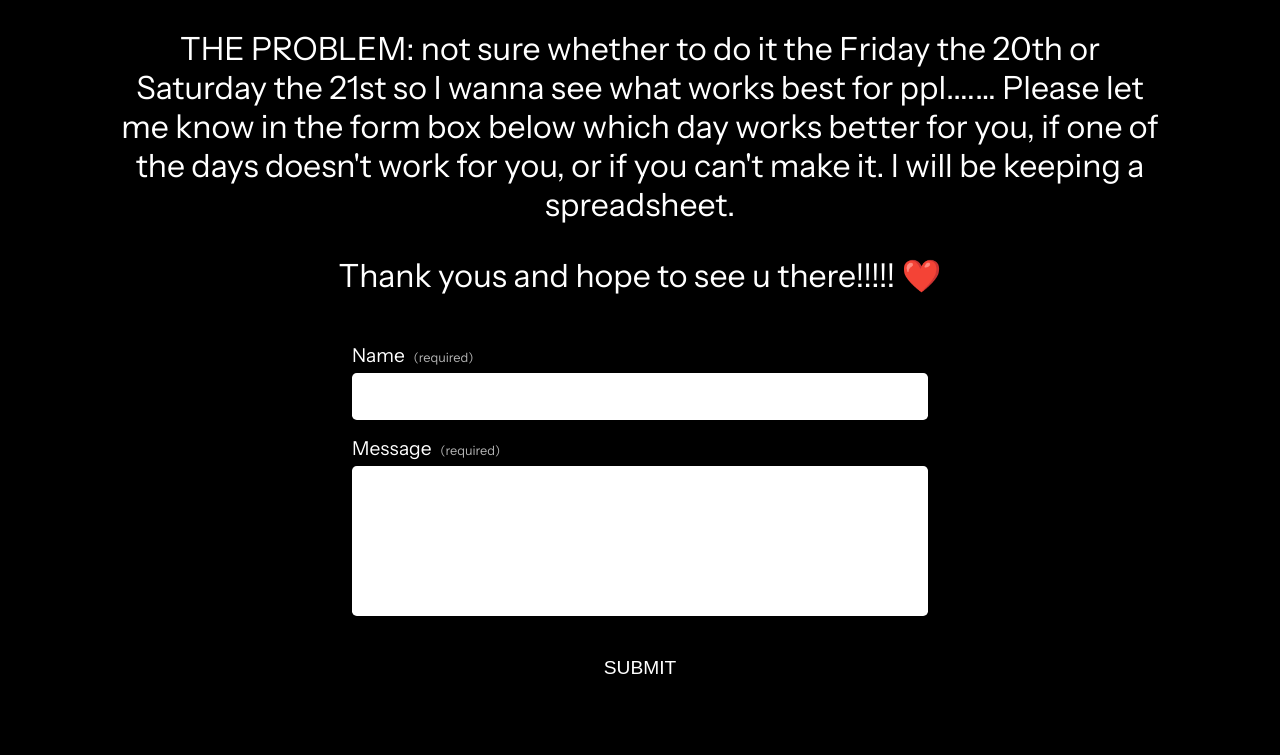
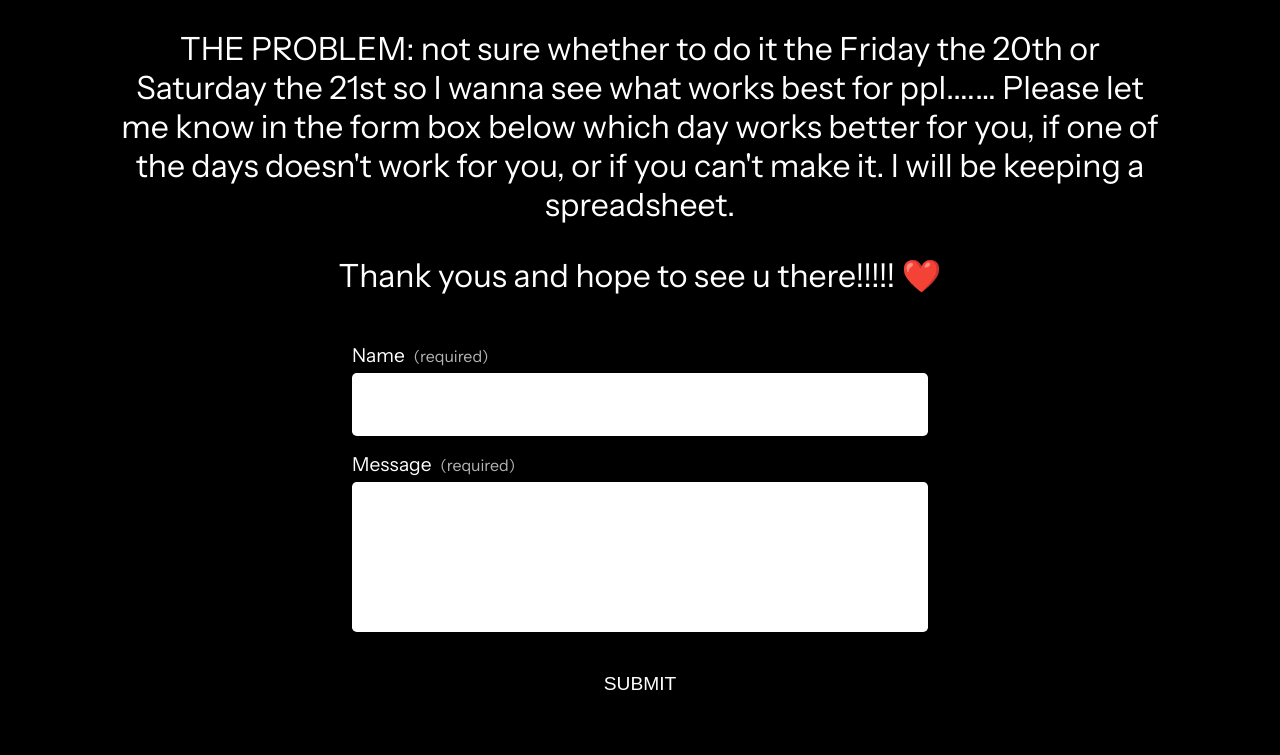
Before and after one commit to girlsinthehothouse/bday, a plain HTML site: page index.html in a window 1280 px wide. Shown: the part 825-1580 px from the top of the page. Drawn offline with Linux system fonts and the light colour scheme.

Commit message:
Add files via upload

```diff
--- a/css/main.css
+++ b/css/main.css
@@ -30,7 +30,8 @@ h1 {
 }
 
 h2 {
-  font-size: 3rem;
+  margin: 3rem;
+  font-size: 14rem;
   font-weight: 400;
 }
 
@@ -93,7 +94,7 @@ main {
 
 
 .required-text {
-  font-size: 0.8rem;
+  font-size: 1rem;
   cursor: default;
   opacity: 0.7;
   margin: 0 0.3rem;
@@ -198,10 +199,10 @@ a .circle:hover{
 
 .form-group input, .form-group textarea {
   background-color: white;
-  font-family: "Roboto", sans-serif;
+  font-family: "Instrument Sans", sans-serif;
   font-optical-sizing: auto;
   font-style: normal;
-  font-size: 1.2rem;
+  font-size: 2rem;
   color: white;
   color: black;
   padding: 12px;
```
